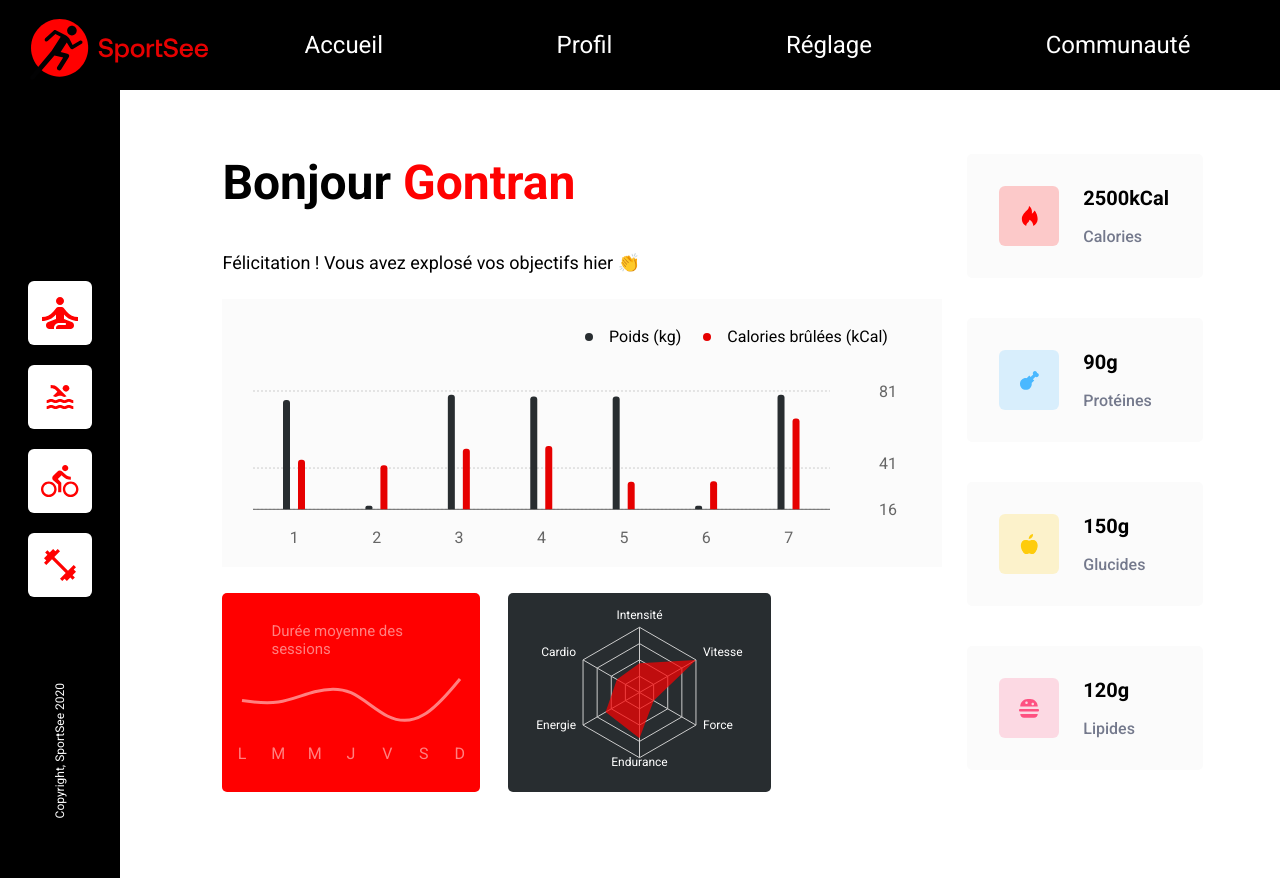
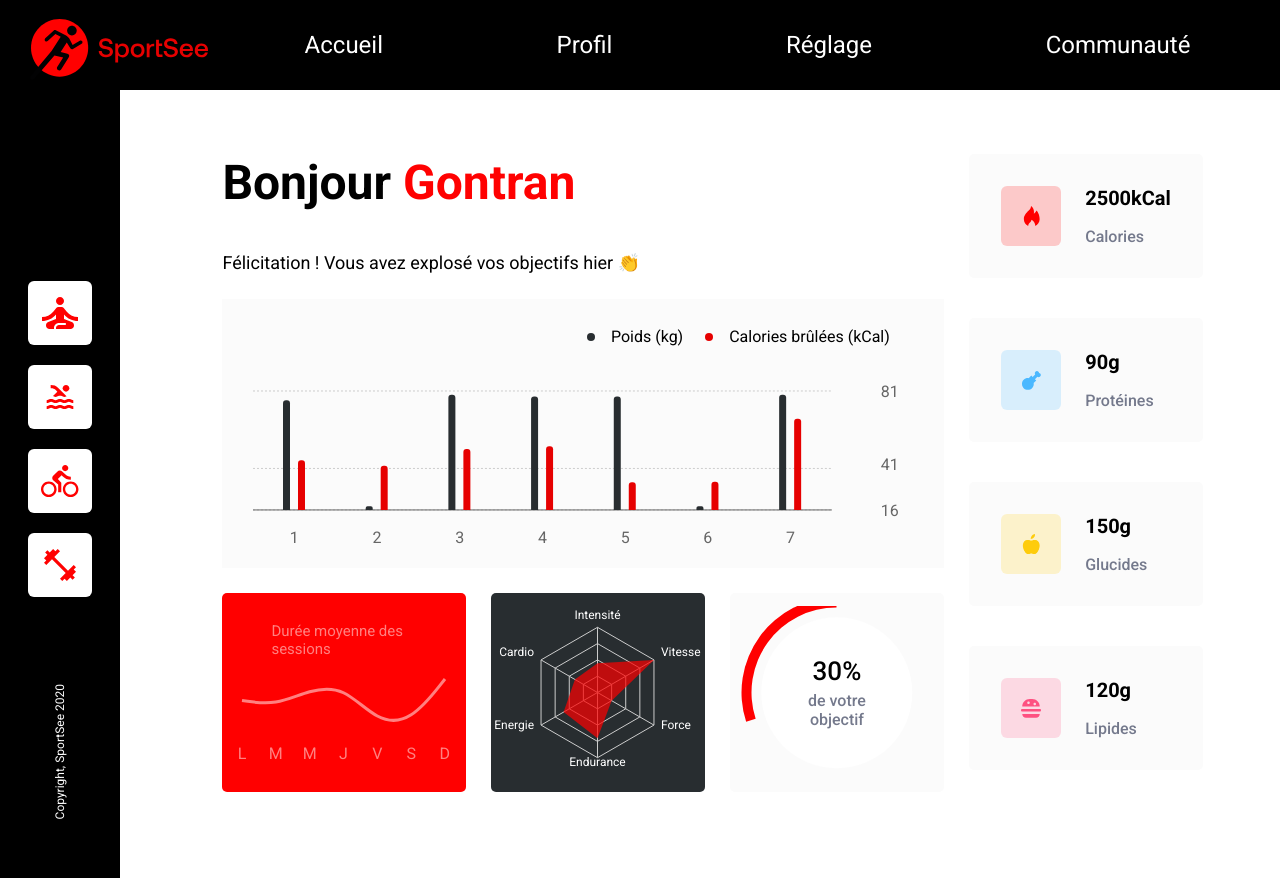
Before and after one commit to david-mi/-DAJR_David_Michel_11_12_02_2023, a React (Create React App) app: page /profile/12 in a window 1280 px wide. Built offline with nearby package versions, Linux system fonts and the light colour scheme.

Commit message:
add Score chart #30

```diff
--- /dev/null
+++ b/src/components/Statistics/Score/CustomLabel/CustomLabel.jsx
@@ -0,0 +1,21 @@
+import React from 'react';
+import styles from "./customLabel.module.css";
+import { CustomLabelProptypes } from "./propTypes";
+
+/**
+ * @param {Object} props
+ * @param {number} props.score
+ */
+
+const CustomLabel = ({ score }) => {
+  return (
+    <div className={styles.label}>
+      <p>{score}%</p>
+      <p>de votre objectif</p>
+    </div>
+  );
+};
+
+CustomLabel.propTypes = CustomLabelProptypes;
+
+export default CustomLabel;
--- /dev/null
+++ b/src/components/Statistics/Score/CustomLabel/customLabel.module.css
@@ -0,0 +1,28 @@
+.label {
+  position: absolute;
+  left: 50%;
+  top: 50%;
+  transform: translate(-50%, -50%);
+  text-align: center;
+  font-weight: 500;
+  background-color: white;
+  width: 71%;
+  aspect-ratio: 1/1;
+  display: grid;
+  justify-content: center;
+  border-radius: 50%;
+}
+
+.label p:nth-child(1) {
+  font-size: 26px;
+  color: black;
+  align-self: flex-end;
+}
+
+.label p:nth-child(2) {
+  font-size: 16px;
+  color: #74798C;
+  width: 60px;
+  margin-top: 5px;
+  align-self: flex-start;
+}
--- /dev/null
+++ b/src/components/Statistics/Score/CustomLabel/propTypes.js
@@ -0,0 +1,5 @@
+import PropTypes from "prop-types";
+
+export const CustomLabelProptypes = {
+  score: PropTypes.number.isRequired,
+};
--- /dev/null
+++ b/src/components/Statistics/Score/Score.jsx
@@ -0,0 +1,47 @@
+import { RadialBarChart, RadialBar, ResponsiveContainer, PolarAngleAxis } from "recharts";
+import styles from "./score.module.css";
+import { ScorePropTypes } from "./propTypes";
+import CustomLabel from "./CustomLabel/CustomLabel";
+
+/**
+ * Show a percentage graph with day score from a user
+ *
+ * @param {Object} props
+ * @param {number} props.score
+ */
+
+const Score = ({ score }) => {
+  return (
+    <div className={styles.score}>
+      <CustomLabel score={score} />
+      <ResponsiveContainer>
+        <RadialBarChart
+          width={200}
+          height={200}
+          data={[{ score }]}
+          innerRadius="90"
+          outerRadius="90"
+          startAngle={90}
+          endAngle={450}
+          barSize={10}
+        >
+          <PolarAngleAxis
+            type="number"
+            domain={[0, 100]}
+            dataKey="score"
+            tick={false}
+          />
+          <RadialBar
+            dataKey="score"
+            fill="#FF0000"
+            isAnimationActive={false}
+          />
+        </RadialBarChart>
+      </ResponsiveContainer>
+    </div >
+  );
+};
+
+Score.propTypes = ScorePropTypes;
+
+export default Score;
--- /dev/null
+++ b/src/components/Statistics/Score/propTypes.js
@@ -0,0 +1,5 @@
+import PropTypes from "prop-types";
+
+export const ScorePropTypes = {
+  score: PropTypes.number.isRequired,
+};
--- /dev/null
+++ b/src/components/Statistics/Score/score.module.css
@@ -0,0 +1,10 @@
+.score {
+  position: relative;
+  width: 100%;
+  max-width: 263px;
+  height: 100%;
+  max-height: 263px;
+  border-radius: 5px;
+  padding-block: 13px;
+  background-color: #FBFBFB;
+}
--- a/src/components/Statistics/Statistics.jsx
+++ b/src/components/Statistics/Statistics.jsx
@@ -1,5 +1,5 @@
 import React from "react";
-import { Heading, Nutrients, Activity, AverageSessions, Performance } from "./index";
+import { Heading, Nutrients, Activity, AverageSessions, Performance, Score } from "./index";
 import styles from "./statistics.module.css";
 import { StatisticsPropTypes } from "./propTypes";
 
@@ -20,6 +20,7 @@ const Statistics = ({ userData }) => {
       <Activity activity={userData.activity} />
       <AverageSessions averageSessions={averageSessions} />
       <Performance performance={performance} />
+      <Score score={informations.todayScore} />
     </section>
   );
 };
--- a/src/components/Statistics/index.js
+++ b/src/components/Statistics/index.js
@@ -3,3 +3,4 @@ export { default as Nutrients } from "./Nutrients/Nutrients";
 export { default as Activity } from "./Activity/Activity";
 export { default as AverageSessions } from "./AverageSessions/AverageSessions";
 export { default as Performance } from "./Performance/Performance";
+export { default as Score } from "./Score/Score";
--- a/src/services/User/Modeling/Modeling.js
+++ b/src/services/User/Modeling/Modeling.js
@@ -18,7 +18,7 @@ class UserModeling {
         lastName: userInfos?.lastName || "",
         age: userInfos?.age || 0,
       },
-      todayScore: todayScore || 0,
+      todayScore: todayScore * 100 || 0,
       nutrients: [
         {
           name: "Calories",
```
